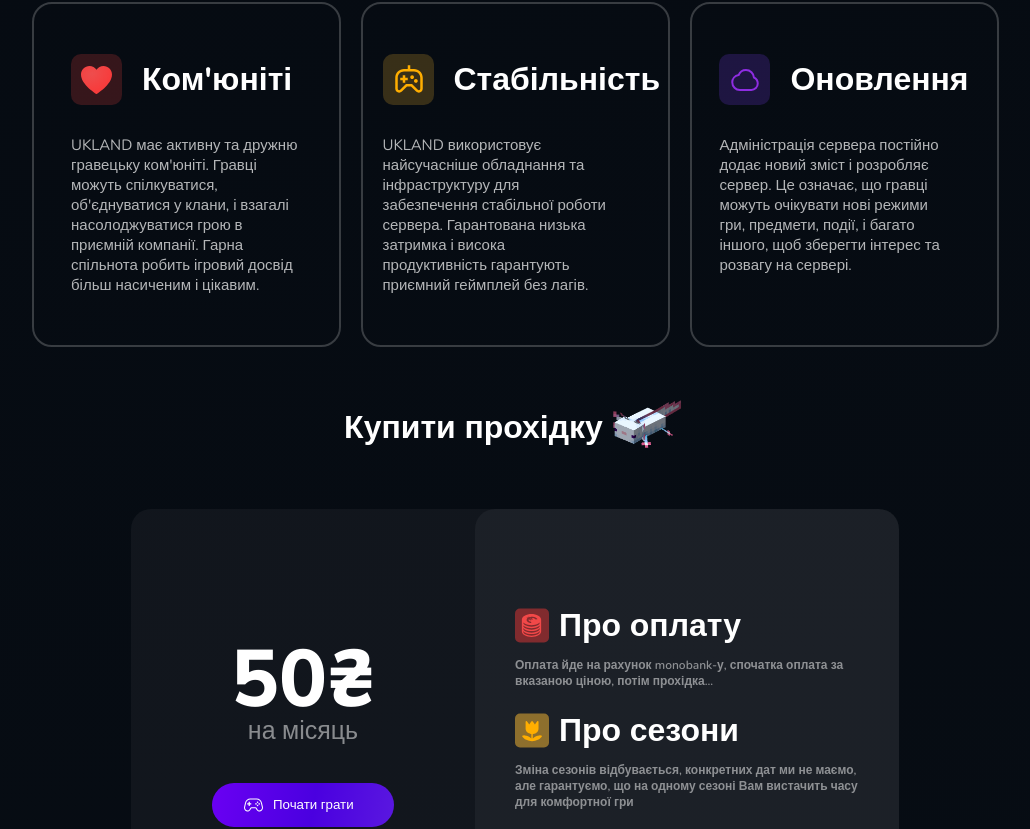
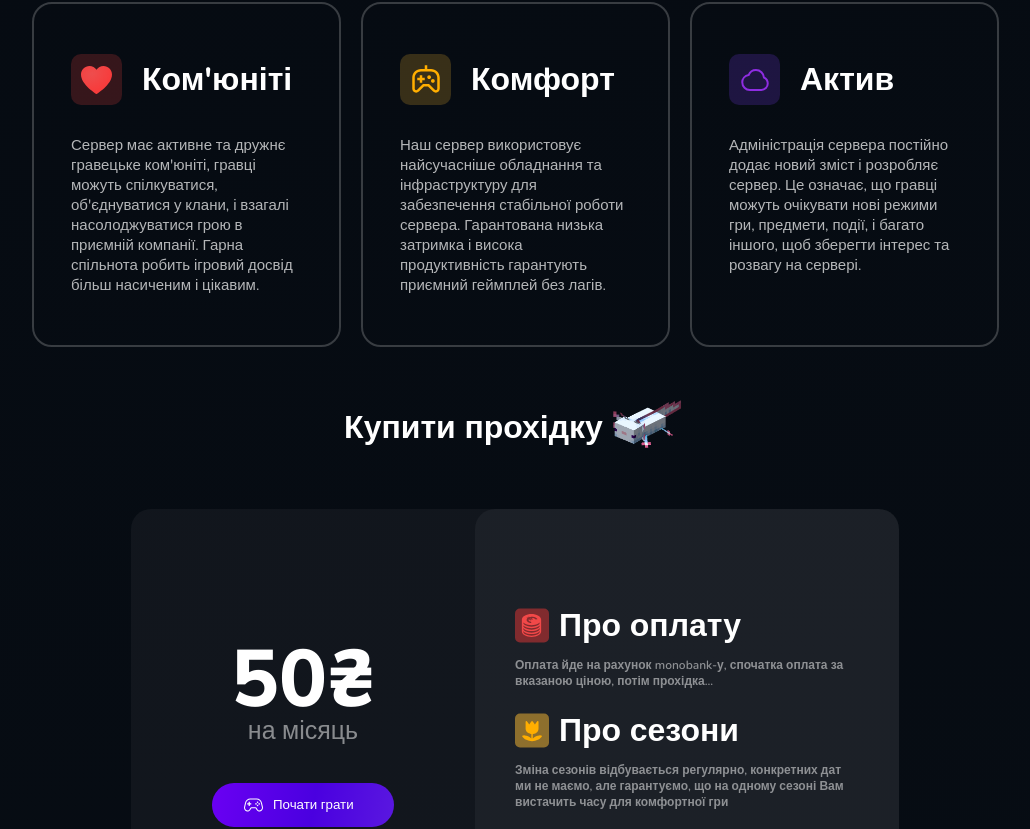
Before and after one commit to DmytroBaturin/UKLAND, a React (Vite) app: page / in a window 1280 px wide. Shown: the part 967-1796 px from the top of the page, without its empty margins (125-1155 px from the left). Built offline with nearby package versions, Linux system fonts and the light colour scheme; a web font is replaced by a local one.

Commit message:
full links

```diff
--- a/src/components/Form/index.jsx
+++ b/src/components/Form/index.jsx
@@ -90,9 +90,9 @@ export const Form = () => {
               <h1>Про сезони</h1>
             </div>
             <p>
-              Зміна сезонів відбувається, конкретних дат ми не маємо, але
-              гарантуємо, що на одному сезоні Вам вистачить часу для комфортної
-              гри
+              Зміна сезонів відбувається регулярно, конкретних дат ми не маємо,
+              але гарантуємо, що на одному сезоні Вам вистачить часу для
+              комфортної гри
             </p>
           </span>
         </div>
--- a/src/components/Modal/index.jsx
+++ b/src/components/Modal/index.jsx
@@ -7,17 +7,42 @@ export const Modal = ({ onClick }) => {
         <div className={styles.info}>
           <h1>Подача форми</h1>
           <p>
-            Щоб отримати прохідку, Вам потрібно звернутись до нашого адміну
-            серверу, та заповнити простеньку
-            <span> заявку (Клікни щоб скопіювати) </span>
-            та почекати до поки адмін прийме вашу заявку на сервер
+            Отримати прохідку можна після того, як Ви напишете нашому адміну,
+            після чого він надішле форму для оплати прохідки. Очікування
+            відповіді від адміну може зайняти від 1 до 3 днів
           </p>
           <div className={styles.about}>
             <h3>Рекомендуємо завантажити</h3>
             <div className={styles.voice}>
               <img src="assets/voice.png" width="50" />
               <h5>
-                Simple Voice - <span>*посилання на оф. сайт*</span>
+                Simple Voice -{" "}
+                <span>
+                  <a
+                    target="_blank"
+                    href="https://www.curseforge.com/minecraft/mc-mods/simple-voice-chat"
+                  >
+                    *посилання на оф. сайт*
+                  </a>
+                </span>
+              </h5>
+            </div>
+            <div className={styles.voice}>
+              <img
+                style={{ marginRight: "5px" }}
+                src="assets/emote.png"
+                width="50"
+              />
+              <h5>
+                EmoteCraft -{" "}
+                <span>
+                  <a
+                    target="_blank"
+                    href="https://www.curseforge.com/minecraft/mc-mods/emotecraft"
+                  >
+                    *посилання на оф. сайт*
+                  </a>
+                </span>
               </h5>
             </div>
           </div>
--- a/src/components/Modal/index.module.scss
+++ b/src/components/Modal/index.module.scss
@@ -1,4 +1,5 @@
 .modal{
+  overflow: auto;
  background: white;
   width: 60%;
   height: 60%;
@@ -62,10 +63,14 @@ body:has(.modal) {
   display: flex;
   align-items: center;
   span{
-    color: #1573ec;
+    a{
+      color: #1573ec;
+    }
+
   }
 }
 .about{
+  gap: 10px;
   display: flex;
   flex-direction: column;
 }
--- a/src/screens/Advantages/index.jsx
+++ b/src/screens/Advantages/index.jsx
@@ -14,20 +14,20 @@ export const Advantages = () => {
         <Card
           color={""}
           img={heart()}
-          text="UKLAND має активну та дружню гравецьку ком'юніті. Гравці можуть спілкуватися, об'єднуватися у клани, і взагалі насолоджуватися грою в приємній компанії. Гарна спільнота робить ігровий досвід більш насиченим і цікавим."
+          text="Сервер має активне та дружнє гравецьке ком'юніті, гравці можуть спілкуватися, об'єднуватися у клани, і взагалі насолоджуватися грою в приємній компанії. Гарна спільнота робить ігровий досвід більш насиченим і цікавим."
           title="Ком'юніті"
         />
         <Card
           color={""}
           img={game()}
-          text="UKLAND використовує найсучасніше обладнання та інфраструктуру для забезпечення стабільної роботи сервера. Гарантована низька затримка і висока продуктивність гарантують приємний геймплей без лагів."
-          title="Стабільність"
+          text="Наш сервер використовує найсучасніше обладнання та інфраструктуру для забезпечення стабільної роботи сервера. Гарантована низька затримка і висока продуктивність гарантують приємний геймплей без лагів."
+          title="Комфорт"
         />
         <Card
           color={""}
           img={cloud()}
           text="Адміністрація сервера постійно додає новий зміст і розробляє сервер. Це означає, що гравці можуть очікувати нові режими гри, предмети, події, і багато іншого, щоб зберегти інтерес та розвагу на сервері."
-          title="Оновлення"
+          title="Актив"
         />
       </div>
     </>
```
Also changed, not shown: public/assets/emote.png (added).
